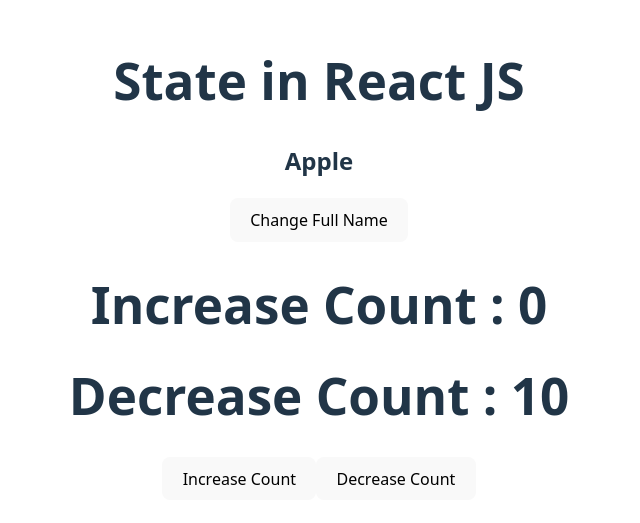
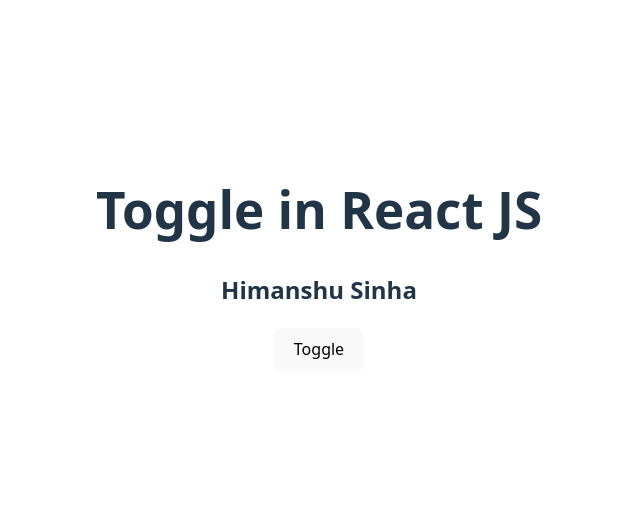
Before and after one commit to himanshusinha/ReactJsCodeStepByStep, a React (Vite) app: page / in a window 1280 px wide. Shown: the part 141-664 px from the top of the page, without its empty margins (321-961 px from the left). Built offline with nearby package versions, Linux system fonts and the light colour scheme.

Commit message:
toggle condition

```diff
--- a/src/App.jsx
+++ b/src/App.jsx
@@ -1,19 +1,16 @@
 import "./App.css";
 import React, { useState } from "react";
-import Counter from "./Counter";
-
 function App() {
-  const [fruit, setFruit] = useState("Apple");
+  const [show, setShow] = useState(true);
 
   const handleClick = () => {
-    setFruit("Banana");
+    setShow(!show);
   };
   return (
     <div>
-      <h1>State in React JS</h1>
-      <h2>{fruit}</h2>
-      <button onClick={handleClick}>Change Full Name</button>
-      <Counter />
+      <h1>Toggle in React JS</h1>
+      <h2>{show ? "Himanshu Sinha" : null}</h2>
+      <button onClick={handleClick}>Toggle</button>
     </div>
   );
 }
```
